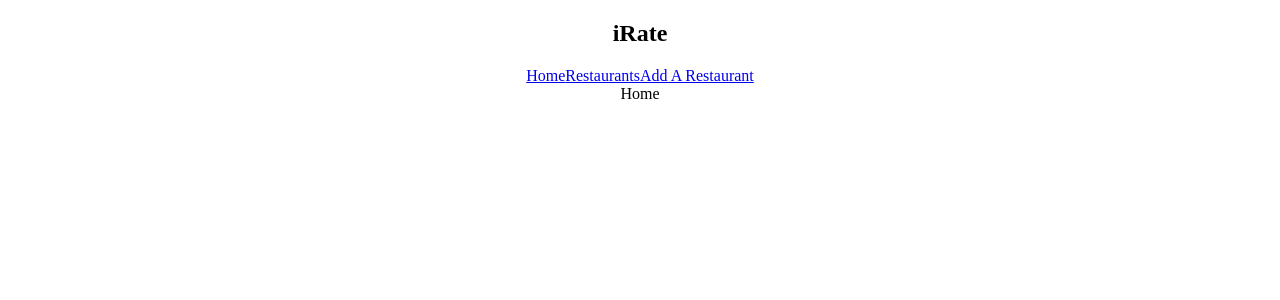
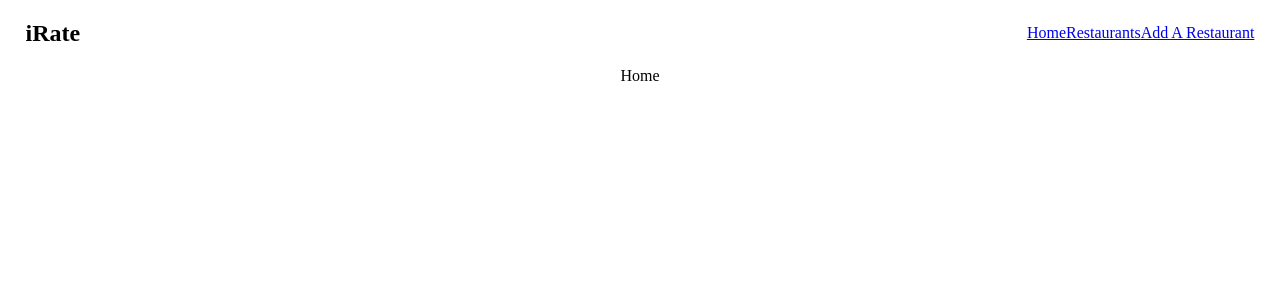
Before and after one commit to scubastove4/MERN-code-along, a React (Create React App) app in the folder client/: page / in a window 1280 px wide. Shown: the top 300 px of the page. Built offline with nearby package versions, Linux system fonts and the light colour scheme; no server answers.

Commit message:
change base url to team deployed db

```diff
--- a/client/src/App.css
+++ b/client/src/App.css
@@ -3,3 +3,12 @@ body {
   padding: 0;
   text-align: center;
 }
+
+nav {
+  display: flex;
+  flex-direction: row;
+  justify-content: space-between;
+  align-items: center;
+
+  margin: 0 2%;
+}
--- a/client/src/App.js
+++ b/client/src/App.js
@@ -19,7 +19,7 @@ const App = () => {
   useEffect(() => {
     const getRestaurants = async () => {
       let res = await axios.get(`${BASE_URL}/api/restaurants`)
-      setRestaurants(res.data.restaurants)
+      setRestaurants(res.data)
     }
     getRestaurants()
   }, [])
--- a/client/src/globals.js
+++ b/client/src/globals.js
@@ -1,4 +1,4 @@
-const BASE_URL = 'http://localhost:3001'
+const BASE_URL = 'https://dry-escarpment-41074.herokuapp.com'
 
 module.exports = {
   BASE_URL
```
